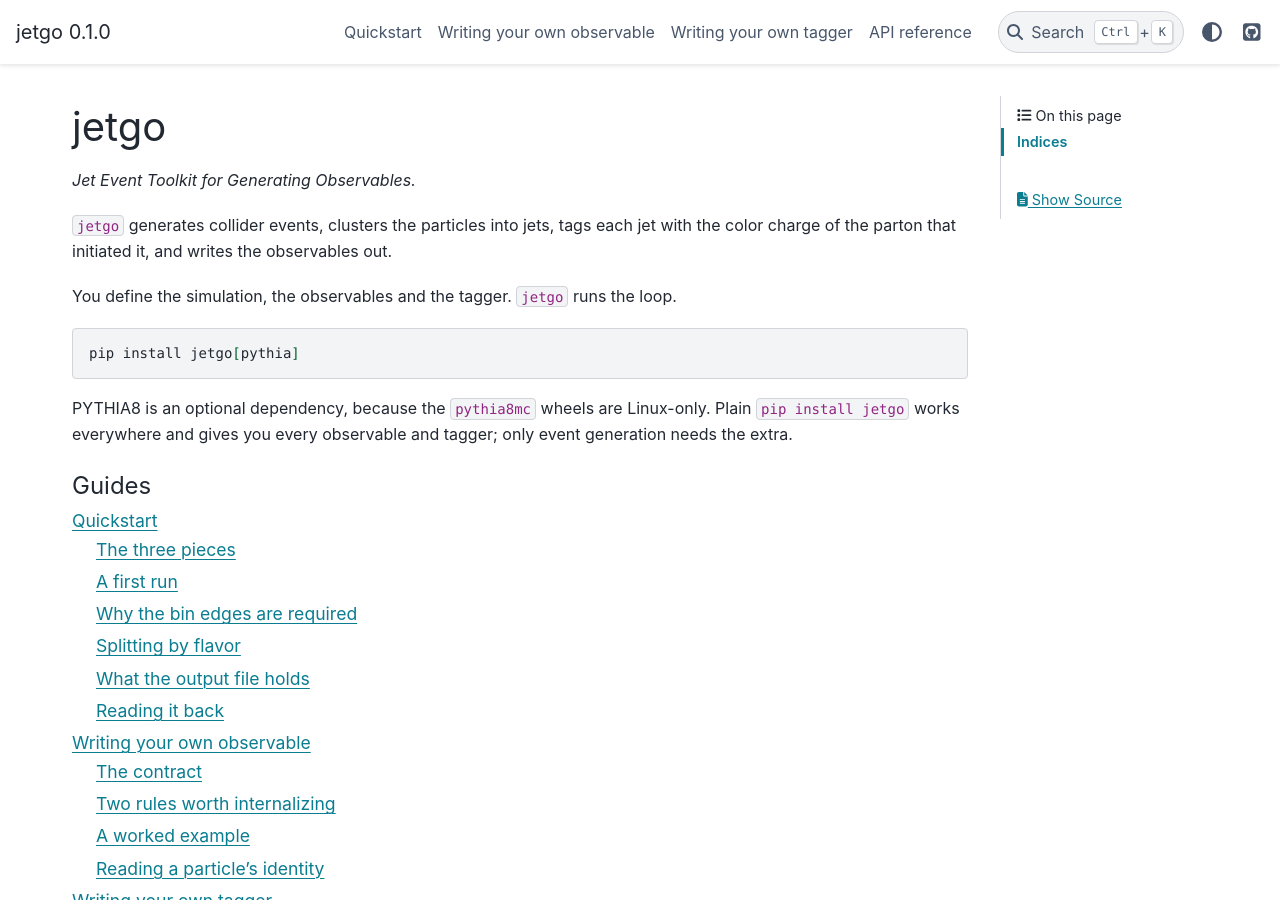
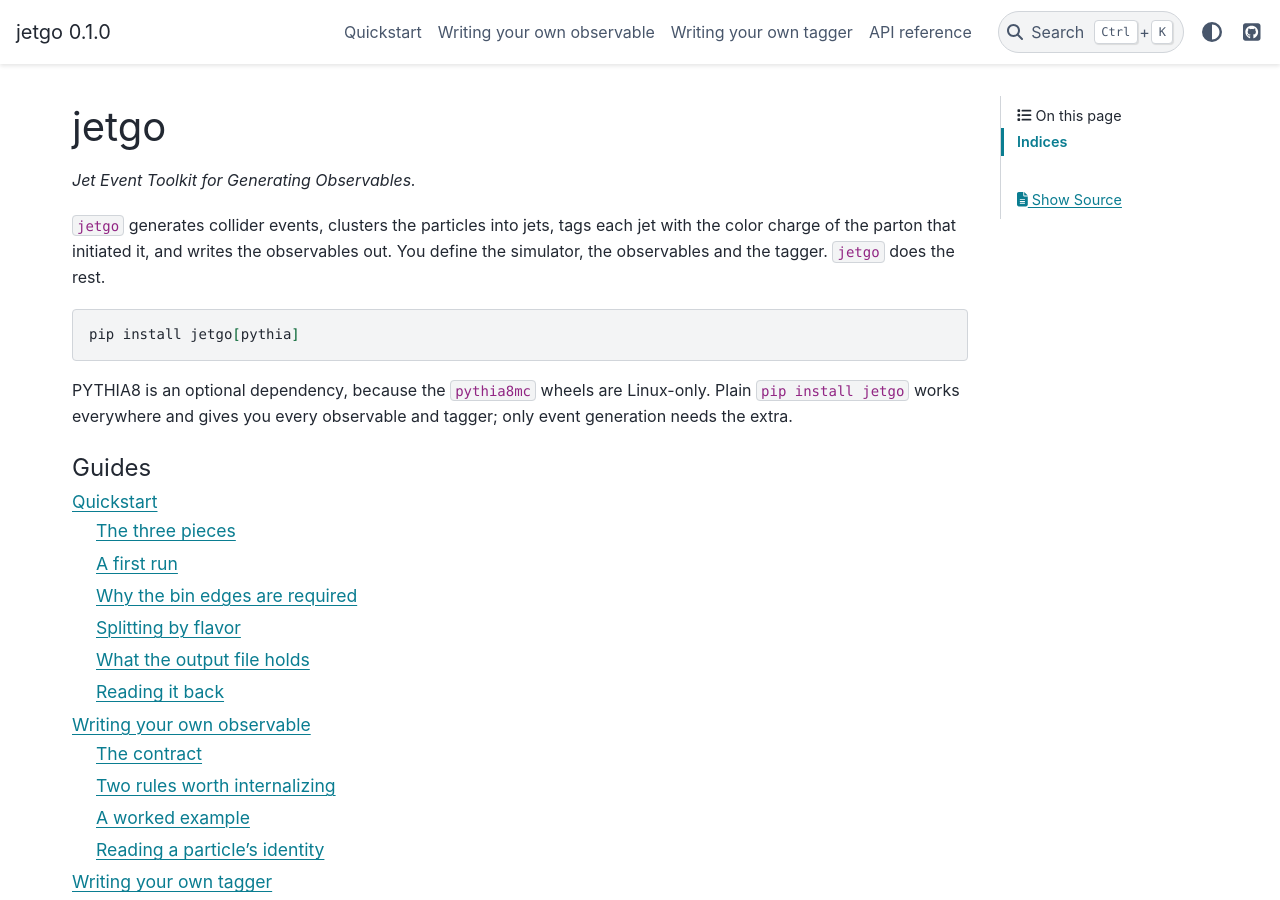
Before and after one commit to MaxenceLarose/jetgo, a Sphinx documentation site: the page built from docs/index.rst, in a window 1280 px wide and 900 px high. Built offline with Sphinx 7.4.7 and the PyData theme 0.15.4, drawn with Linux system fonts in a browser that asks for light colours.

Commit message:
Fold the opening into a single paragraph
Co-Authored-By: Claude Opus 5 <noreply@anthropic.com>

```diff
--- a/docs/index.rst
+++ b/docs/index.rst
@@ -4,9 +4,8 @@ jetgo
 *Jet Event Toolkit for Generating Observables.*
 
 ``jetgo`` generates collider events, clusters the particles into jets, tags each jet with the
-color charge of the parton that initiated it, and writes the observables out.
-
-You define the simulation, the observables and the tagger. ``jetgo`` runs the loop.
+color charge of the parton that initiated it, and writes the observables out. You define the
+simulator, the observables and the tagger. ``jetgo`` does the rest.
 
 .. code-block:: bash
 
```
Also changed, not shown: README.md (+2 -3 lines).
